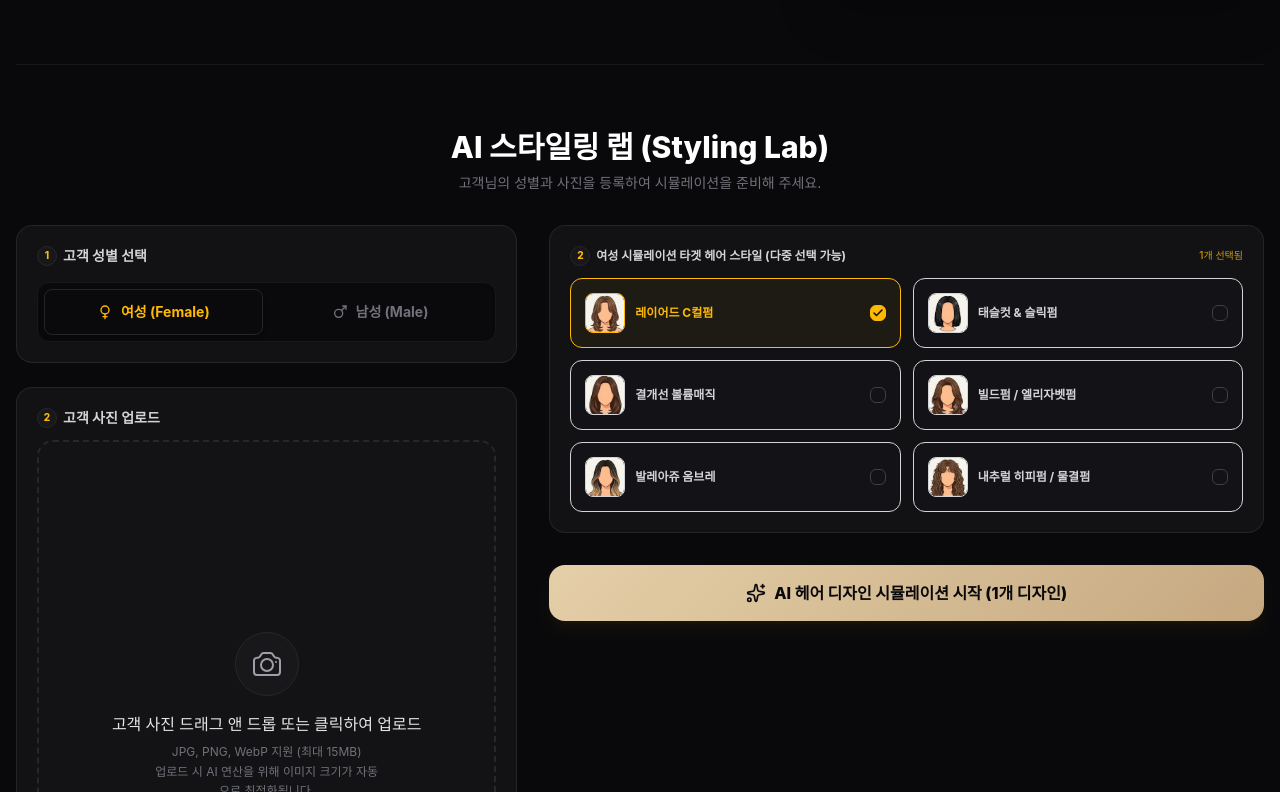
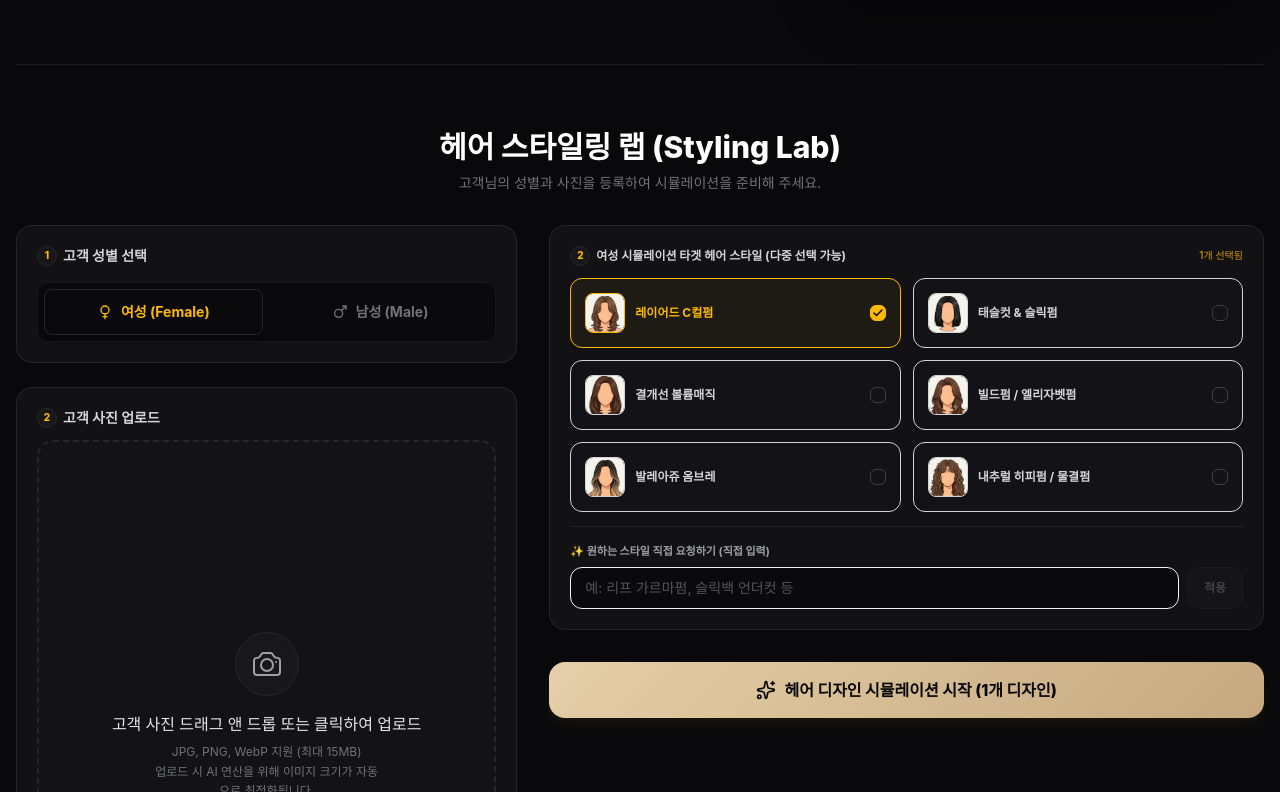
Before and after one commit to DonQsearchforwisdom/ModeStylePro, a Next.js app: page / in a window 1280 px wide. Shown: the part 848-1640 px from the top of the page. Built offline with nearby package versions, Linux system fonts and the light colour scheme; a web font is replaced by a local one.

Commit message:
feat: 스타일 직접 요청 입력창 및 자동 적용 토글 구현, 화면 전체 AI 용어 배제 및 푸터 원가 표시 문구 제거 최종 완료

```diff
--- a/src/app/page.tsx
+++ b/src/app/page.tsx
@@ -165,7 +165,7 @@ const STYLE_OPTIONS: Record<'여성' | '남성', StyleItem[]> = {
 };
 
 const LOADING_MESSAGES = [
-  'AI가 고객님의 두상과 얼굴형을 분석 중입니다...',
+  '고객님의 두상과 얼굴형을 분석 중입니다...',
   '헤어라인과 이목구비의 조화를 최적화하는 중...',
   '스타일에 맞는 완벽한 모발 텍스처를 구성하는 중...',
   '빛 반사와 건강한 엔젤링(머릿결 윤기)을 살리는 중...',
@@ -316,6 +316,15 @@ const safeSessionStorage = {
     } catch (e) {
       console.warn('sessionStorage setItem failed:', e);
     }
+  },
+  removeItem: (key: string): void => {
+    try {
+      if (typeof window !== 'undefined' && window.sessionStorage) {
+        sessionStorage.removeItem(key);
+      }
+    } catch (e) {
+      console.warn('sessionStorage removeItem failed:', e);
+    }
   }
 };
 
@@ -336,6 +345,10 @@ export default function HomePage() {
   // 스타일 다중 선택
   const [selectedStyles, setSelectedStyles] = useState<string[]>([]);
 
+  // 직접 요청 스타일 직접 입력 상태
+  const [customStyleText, setCustomStyleText] = useState<string>('');
+  const [isCustomStyleApplied, setIsCustomStyleApplied] = useState<boolean>(false);
+
   // AI 추천 스타일 다중 선택 추가
   const [selectedRecommendations, setSelectedRecommendations] = useState<string[]>([]);
 
@@ -378,6 +391,10 @@ export default function HomePage() {
     setSelectedLength(LENGTH_OPTIONS[gender][0]);
     setSelectedStyles([STYLE_OPTIONS[gender][0].name]);
     setSelectedRecommendations([]); // AI 추천 선택 리셋
+    setCustomStyleText('');
+    setIsCustomStyleApplied(false);
+    safeSessionStorage.removeItem('modestyle_custom_style_text');
+    safeSessionStorage.removeItem('modestyle_is_custom_style_applied');
     setActiveHiddenPrompt(null);
     setDiagnosisResult(null);
     setDiagnosisError(null);
@@ -392,6 +409,16 @@ export default function HomePage() {
     const savedGender = safeSessionStorage.getItem('modestyle_gender');
     if (savedGender === '여성' || savedGender === '남성') {
       setGender(savedGender);
+    }
+
+    // 0-1-2. 직접 요청 스타일 정보 복구
+    const savedCustomText = safeSessionStorage.getItem('modestyle_custom_style_text');
+    if (savedCustomText) {
+      setCustomStyleText(savedCustomText);
+    }
+    const savedCustomApplied = safeSessionStorage.getItem('modestyle_is_custom_style_applied');
+    if (savedCustomApplied === 'true') {
+      setIsCustomStyleApplied(true);
     }
 
     // 0-2. 업로드된 원본 이미지 복구
@@ -560,7 +587,7 @@ export default function HomePage() {
       }
     } catch (err: any) {
       console.error(err);
-      setDiagnosisError(err.message || 'AI 진단 중 오류가 발생했습니다.');
+      setDiagnosisError(err.message || '헤어 진단 중 오류가 발생했습니다.');
     } finally {
       setIsDiagnosing(false);
     }
@@ -609,6 +636,51 @@ export default function HomePage() {
       } else {
         return [...prev, styleName];
       }
+    });
+  };
+
+  // 직접 요청 스타일 입력값 변경 핸들러
+  const handleCustomStyleChange = (text: string) => {
+    const oldVal = customStyleText.trim();
+    const newVal = text.trim();
+    setCustomStyleText(text);
+
+    // 동기 세션 백업
+    safeSessionStorage.setItem('modestyle_custom_style_text', text);
+    safeSessionStorage.setItem('modestyle_is_custom_style_applied', newVal ? 'true' : 'false');
+
+    if (newVal) {
+      setIsCustomStyleApplied(true);
+      setSelectedStyles(prev => {
+        const base = prev.filter(s => s !== oldVal);
+        if (!base.includes(newVal)) {
+          return [...base, newVal];
+        }
+        return base;
+      });
+    } else {
+      setIsCustomStyleApplied(false);
+      if (oldVal) {
+        setSelectedStyles(prev => prev.filter(s => s !== oldVal));
+      }
+    }
+  };
+
+  // 직접 요청 스타일 적용 토글 핸들러
+  const handleCustomStyleToggle = () => {
+    const val = customStyleText.trim();
+    if (!val) return;
+
+    setIsCustomStyleApplied(prev => {
+      const nextApplied = !prev;
+      // 동기 세션 백업
+      safeSessionStorage.setItem('modestyle_is_custom_style_applied', nextApplied ? 'true' : 'false');
+      if (nextApplied) {
+        setSelectedStyles(s => s.includes(val) ? s : [...s, val]);
+      } else {
+        setSelectedStyles(s => s.filter(x => x !== val));
+      }
+      return nextApplied;
     });
   };
 
@@ -694,7 +766,7 @@ export default function HomePage() {
     });
 
     if (queue.length === 0) {
-      setErrorMsg('시뮬레이션할 타겟 헤어 스타일 또는 AI 추천 스타일을 최소 하나 이상 선택해 주세요.');
+      setErrorMsg('시뮬레이션할 타겟 헤어 스타일 또는 추천 스타일을 최소 하나 이상 선택해 주세요.');
       return;
     }
 
@@ -1143,7 +1215,7 @@ export default function HomePage() {
             </h2>
 
             <p className="text-zinc-400 text-sm sm:text-base max-w-xl mx-auto lg:mx-0 leading-relaxed">
-              디자이너의 감각을 완성하는 프리미엄 AI 파트너
+              디자이너의 감각을 완성하는 프리미엄 파트너
             </p>
 
             <div className="flex flex-col sm:flex-row items-center justify-center lg:justify-start gap-4">
@@ -1166,7 +1238,7 @@ export default function HomePage() {
           <div className="w-full max-w-sm lg:max-w-md shrink-0">
             <div className="glass-panel p-4 rounded-3xl border border-zinc-800/80 shadow-2xl relative flex flex-col">
               <div className="absolute -top-3.5 -right-3.5 bg-amber-400 text-zinc-950 text-[10px] font-bold tracking-wider px-3 py-1 rounded-full uppercase shadow-lg shadow-amber-400/20">
-                AI 시뮬레이션 예시
+                시뮬레이션 예시
               </div>
 
               {/* 예시 성별 탭 추가 */}
@@ -1227,7 +1299,7 @@ export default function HomePage() {
         <section ref={simulatorRef} id="simulator" className="space-y-8 scroll-mt-24">
 
           <div className="max-w-xl mx-auto text-center space-y-2">
-            <h3 className="text-2xl md:text-3xl font-extrabold text-white">AI 스타일링 랩 (Styling Lab)</h3>
+            <h3 className="text-2xl md:text-3xl font-extrabold text-white">헤어 스타일링 랩 (Styling Lab)</h3>
             <p className="text-zinc-500 text-xs md:text-sm">
               고객님의 성별과 사진을 등록하여 시뮬레이션을 준비해 주세요.
             </p>
@@ -1291,7 +1363,7 @@ export default function HomePage() {
                   <div className="flex items-center justify-between pb-2 border-b border-zinc-800">
                     <span className="text-zinc-200 text-xs font-bold flex items-center gap-1.5">
                       <Activity className="w-4 h-4 text-amber-400" />
-                      AI 실시간 헤어 진단 리포트
+                      실시간 헤어 진단 리포트
                     </span>
                   </div>
 
@@ -1321,7 +1393,7 @@ export default function HomePage() {
                       {/* TOP 3 추천 스타일 */}
                       <div className="space-y-2.5">
                         <span className="text-zinc-300 text-xs font-bold block uppercase tracking-wider">
-                          💡 AI 추천 스타일 TOP 3 (상담 매칭)
+                          💡 추천 스타일 TOP 3 (상담 매칭)
                         </span>
 
                         <div className="space-y-2">
@@ -1377,7 +1449,7 @@ export default function HomePage() {
                     </div>
                   ) : (
                     <p className="text-xs text-zinc-600 text-center py-6">
-                      사진을 업로드하면 실시간 AI 진단 결과가 여기에 노출됩니다.
+                      사진을 업로드하면 실시간 진단 결과가 여기에 노출됩니다.
                     </p>
                   )}
                 </div>
@@ -1435,6 +1507,41 @@ export default function HomePage() {
                     );
                   })}
                 </div>
+
+                {/* 직접 스타일 요청 입력 폼 */}
+                <div className="border-t border-zinc-800/80 pt-4 mt-3.5 space-y-2">
+                  <span className="text-zinc-400 text-[11px] font-bold block">
+                    ✨ 원하는 스타일 직접 요청하기 (직접 입력)
+                  </span>
+                  <div className="flex gap-2">
+                    <input
+                      type="text"
+                      value={customStyleText}
+                      onChange={(e) => handleCustomStyleChange(e.target.value)}
+                      placeholder="예: 리프 가르마펌, 슬릭백 언더컷 등"
+                      className="flex-1 px-3.5 py-2.5 rounded-xl bg-zinc-950/80 border border-zinc-850 hover:border-zinc-700 text-xs md:text-sm text-zinc-100 placeholder-zinc-600 focus:outline-none focus:border-amber-400 transition-all shadow-inner"
+                    />
+                    <button
+                      type="button"
+                      onClick={handleCustomStyleToggle}
+                      disabled={!customStyleText.trim()}
+                      className={`px-4 rounded-xl text-xs font-bold transition-all flex items-center gap-1.5 border shadow-sm ${
+                        isCustomStyleApplied && customStyleText.trim()
+                          ? 'bg-amber-400 border-amber-400 text-zinc-950 font-extrabold'
+                          : 'bg-zinc-900 border-zinc-800 text-zinc-500 hover:border-zinc-700 hover:text-zinc-300 disabled:opacity-50 disabled:cursor-not-allowed'
+                      }`}
+                    >
+                      {isCustomStyleApplied && customStyleText.trim() ? (
+                        <>
+                          <Check className="w-3.5 h-3.5 stroke-[3]" />
+                          적용됨
+                        </>
+                      ) : (
+                        '적용'
+                      )}
+                    </button>
+                  </div>
+                </div>
               </div>
 
               {/* 실행 에러 메시지 */}
@@ -1469,7 +1576,7 @@ export default function HomePage() {
                     <>
                       <Sparkles className="w-5 h-5" />
                       <span>
-                        AI 헤어 디자인 시뮬레이션 시작
+                        헤어 디자인 시뮬레이션 시작
                         {totalJobsCount > 0 ? ` (${totalJobsCount}개 디자인)` : ''}
                       </span>
                     </>
@@ -1485,7 +1592,7 @@ export default function HomePage() {
                     <p className="text-zinc-200 font-bold text-sm">
                       {totalJobsCount > 1
                         ? `전체 ${totalJobsCount}개 스타일 중 ${currentGeneratingIndex! + 1}번째 진행 중...`
-                        : 'AI 헤어 스타일 변환 중...'}
+                        : '헤어 스타일 변환 중...'}
                     </p>
 
                     {totalJobsCount > 1 && (
@@ -1496,7 +1603,7 @@ export default function HomePage() {
                         />
                       </div>
                     )}
-                    <p className="text-zinc-500 text-xs pt-1">안전한 AI 서버에서 렌더링을 차례로 가동하고 있습니다.</p>
+                    <p className="text-zinc-500 text-xs pt-1">안전한 전용 서버에서 렌더링을 차례로 가동하고 있습니다.</p>
                   </div>
                 </div>
               )}
@@ -1631,8 +1738,6 @@ export default function HomePage() {
 
           <div className="flex items-center gap-4 text-zinc-500">
             <span>© 2026 {salonName}. All rights reserved. Powered by ModeStyle Pro</span>
-            <span className="hidden md:inline">|</span>
-            <span>이미지 1장 원가 약 70원 · Nano Banana 2 기준</span>
           </div>
 
           <div
```
